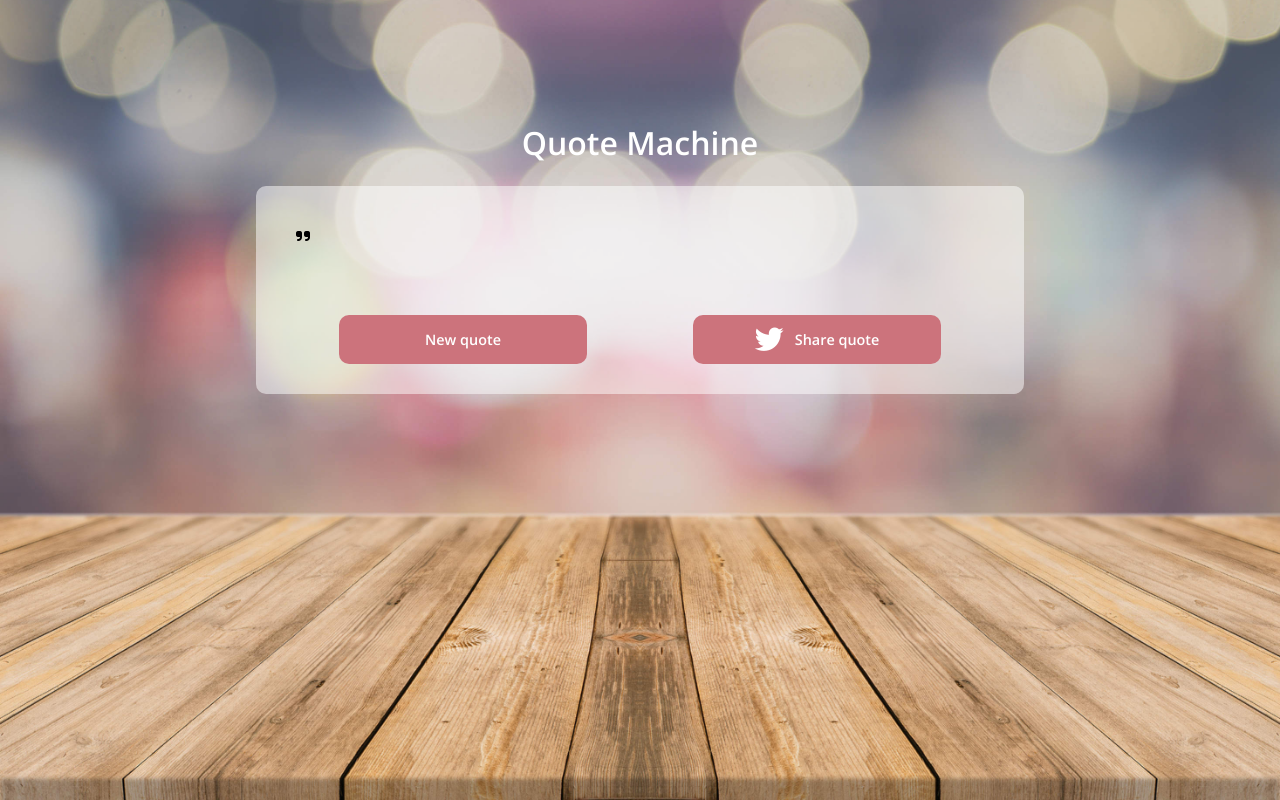
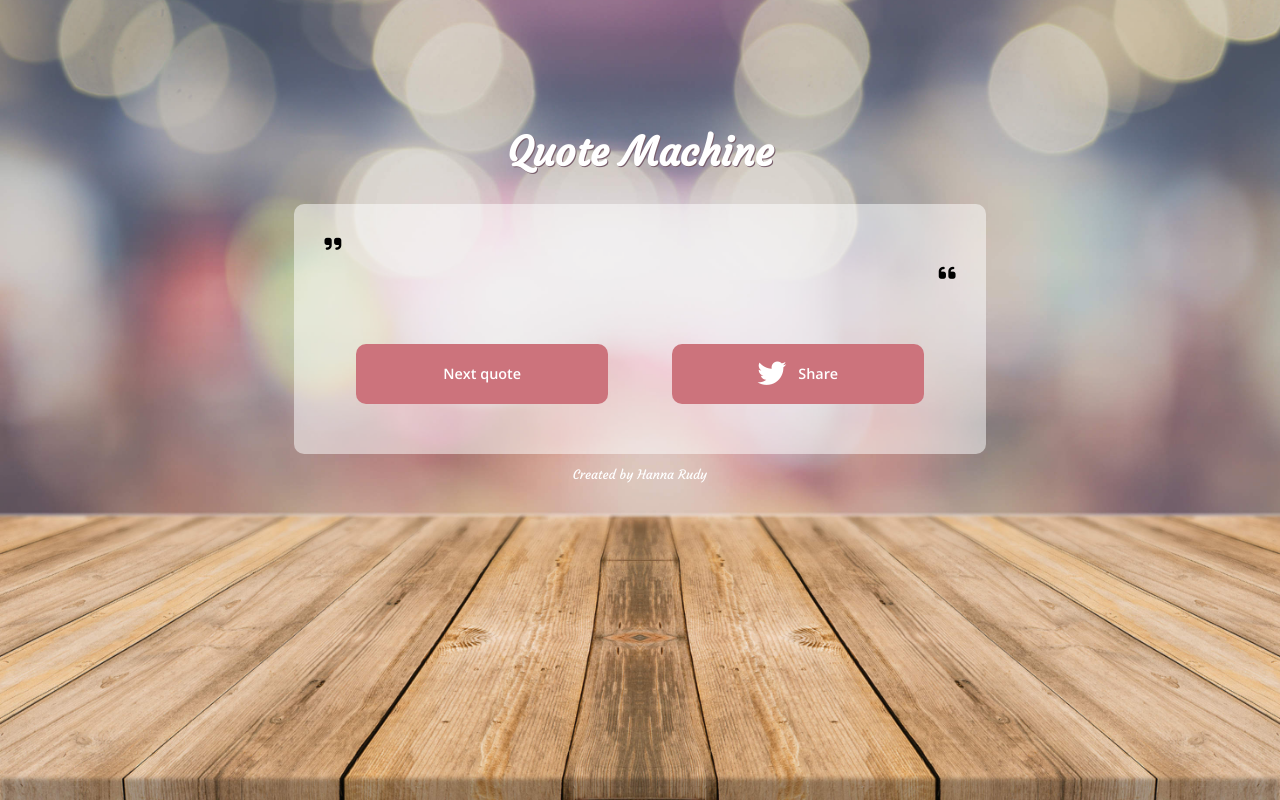
Before and after one commit to hanrud/quotes-machine, a plain HTML site: page index.html in a window 1280 px wide. Drawn offline with nearby package versions, Linux system fonts and the light colour scheme.

Commit message:
add styles

```diff
--- a/app.js
+++ b/app.js
@@ -1,5 +1,4 @@
 $(document).ready(function() {
-
   var quote;
   var author;
 
@@ -26,6 +25,9 @@ $(document).ready(function() {
     });
   }
 
+
+
+
   getNewQuote();
 
   $('.get-quote').on('click', function(event) {
--- a/index.html
+++ b/index.html
@@ -14,15 +14,15 @@
   <h1>Quote Machine</h1>
   <main>
     <div class="quote-content">
-      <i class="fa fa-quote-right" aria-hidden="true"></i>
       <p class="quote" id="quote"></p>
       <p class="author" id="author"></p>
     </div>
     <div class="button-content">
-      <button type="button" class="get-quote">New quote</button>
-      <button type="button" class="twitt"><i class="fa fa-twitter fa-2x" aria-hidden="true"></i>Share quote</button>
+      <button type="button" class="get-quote">Next quote</button>
+      <button type="button" class="twitt"><i class="fa fa-twitter fa-2x" aria-hidden="true"></i>Share</button>
     </div>
   </main>
+  <p class="caption">Created by Hanna Rudy</p>
 
 <script src="https://code.jquery.com/jquery-3.2.1.min.js"></script>
 <script src="app.js"></script>
--- a/style.css
+++ b/style.css
@@ -4,8 +4,8 @@
 
 body {
   margin: 0;
-  padding: 100px 0;
-  font-family: 'Open Sans', sans-serif;
+  padding: 5%;
+  font-family: 'Courgette', cursive;
   background: url(images/background.jpg) no-repeat bottom center;
   background-size: cover;
   background-attachment: fixed;
@@ -14,10 +14,11 @@ body {
 h1 {
   text-align: center;
   color: rgb(255, 255, 255);
+  font-size: 2.5em;
+  text-shadow: 1px 1px #785E6B;
 }
 
 main {
-  width: 60%;
   margin-left: auto;
   margin-right: auto;
   padding: 30px;
@@ -25,33 +26,50 @@ main {
   border-radius: 10px;
 }
 
+
 .quote-content {
   margin-bottom: 40px;
   padding: 10px;
-  font-family: 'Courgette', cursive;
-}
-
-i {
-  margin-right: 5%;
+  position: relative;
 }
 
 p.quote {
   font-size: 1.2em;
+  text-align: center;
+}
+
+p.quote::before, p.quote::after {
+  font-family: FontAwesome;
+  display: block;
+  position: absolute;
+}
+
+p.quote::before {
+  content: "\f10e";
+  margin-bottom: 10px;
+  top: 0;
+  left: 0;
+}
+
+p.quote::after {
+  content: "\f10d";
+  right: 0;
 }
 
 p.author {
   text-align: right;
   font-size: 0.8em;
+  margin-top: 50px;
 }
 
 .button-content {
-  display: flex;
-  justify-content: space-around;
+  text-align: center;
 }
 
 button {
-  width: 35%;
-  padding: 10px;
+  min-height: 60px;
+  width: 100%;
+  margin-bottom: 20px;
   font-family: 'Open Sans', sans-serif;
   background: #CC737C;
   border-radius: 10px;
@@ -59,6 +77,8 @@ button {
   color: #fff;
   font-weight: 600;
   font-size: 0.9em;
+  transition: transform ease 0.5s;
+  transition: background-color ease-in-out 0.2s;
 }
 
 button:hover {
@@ -66,8 +86,48 @@ button:hover {
   background-color: #bb626b;
 }
 
+button:focus {
+  outline: none;
+}
+
+button:active {
+  transform: scale(0.99);
+}
+
 button.twitt {
   display: flex;
   align-items: center;
   justify-content: center;
 }
+
+i.fa-twitter {
+  margin-right: 5%;
+}
+
+p.caption {
+  text-align: center;
+  font-size: 0.8em;
+  color: rgb(255, 255, 255);
+}
+
+@media screen and (min-width: 576px) {
+  body {
+    padding: 100px 5% 0;
+  }
+  main {
+    width: 80%;
+  }
+  .button-content {
+    display: flex;
+    justify-content: space-around;
+  }
+  button {
+    width: 40%;
+  }
+}
+
+@media screen and (min-width: 960px) {
+  main {
+    width: 60%;
+  }
+}
```
